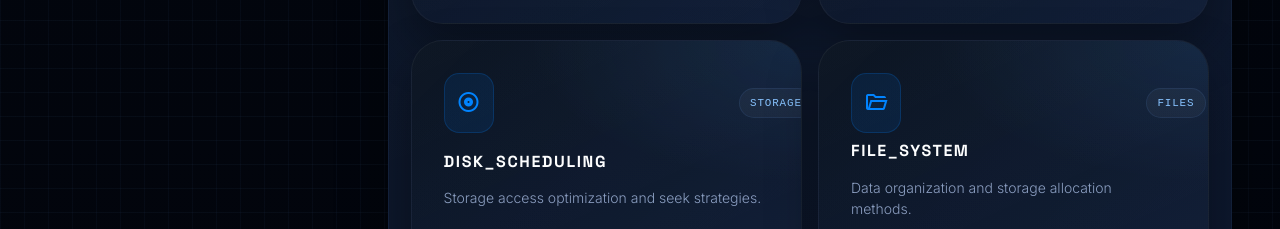
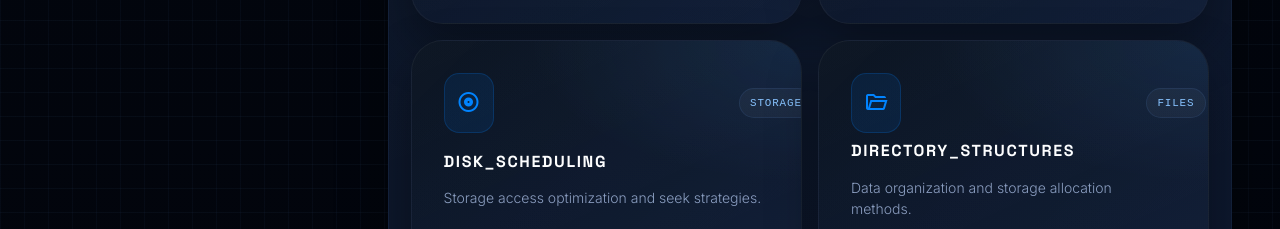
Before and after one commit to yoman12357/OS-Simulator, a website: page index.html in a window 1280 px wide. Shown: the part 2140-2369 px from the top of the page. Drawn offline with nearby package versions, Linux system fonts and the light colour scheme.

Commit message:
updated homepage

```diff
--- a/index.html
+++ b/index.html
@@ -400,7 +400,7 @@
                             </div>
                         </div>
                         <div class="module-card-content">
-                            <h3 class="font-headline text-base font-bold uppercase tracking-widest mb-2 text-white transition-colors duration-200">FILE_SYSTEM</h3>
+                            <h3 class="font-headline text-base font-bold uppercase tracking-widest mb-2 text-white transition-colors duration-200">DIRECTORY_STRUCTURES</h3>
                             <p class="text-zinc-500 text-sm font-light">Data organization and storage allocation methods.</p>
                         </div>
                         <div class="module-card-footer">
```
